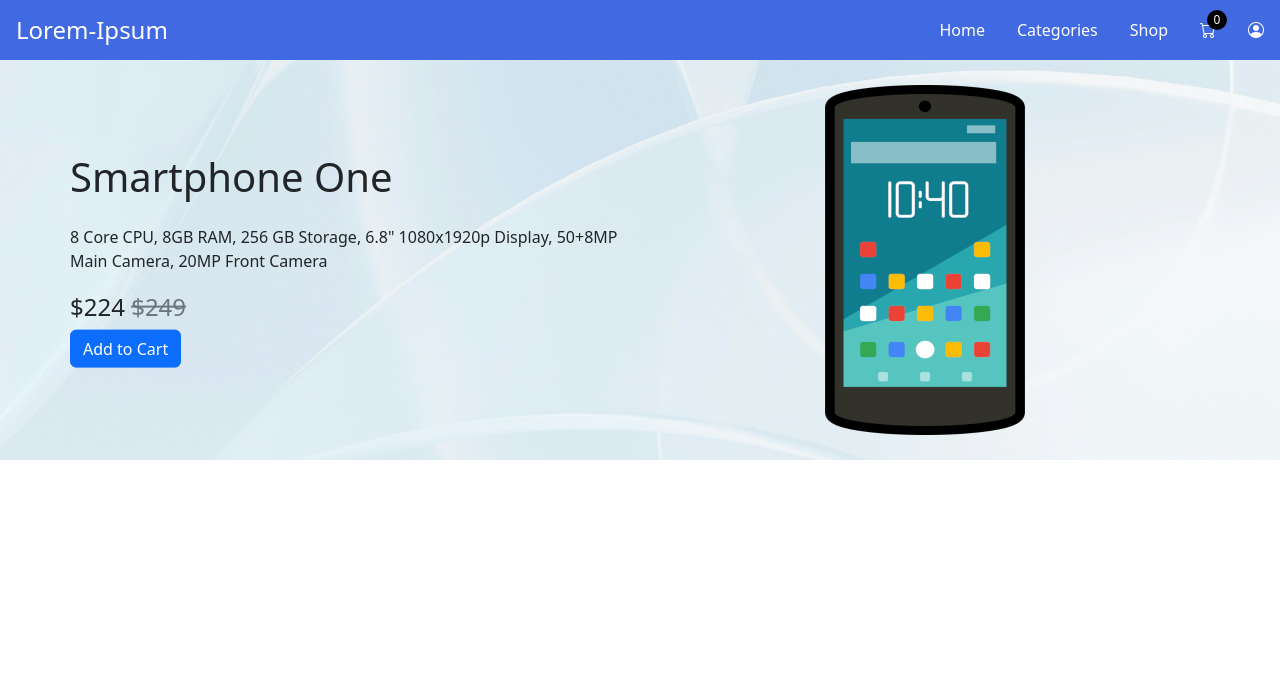
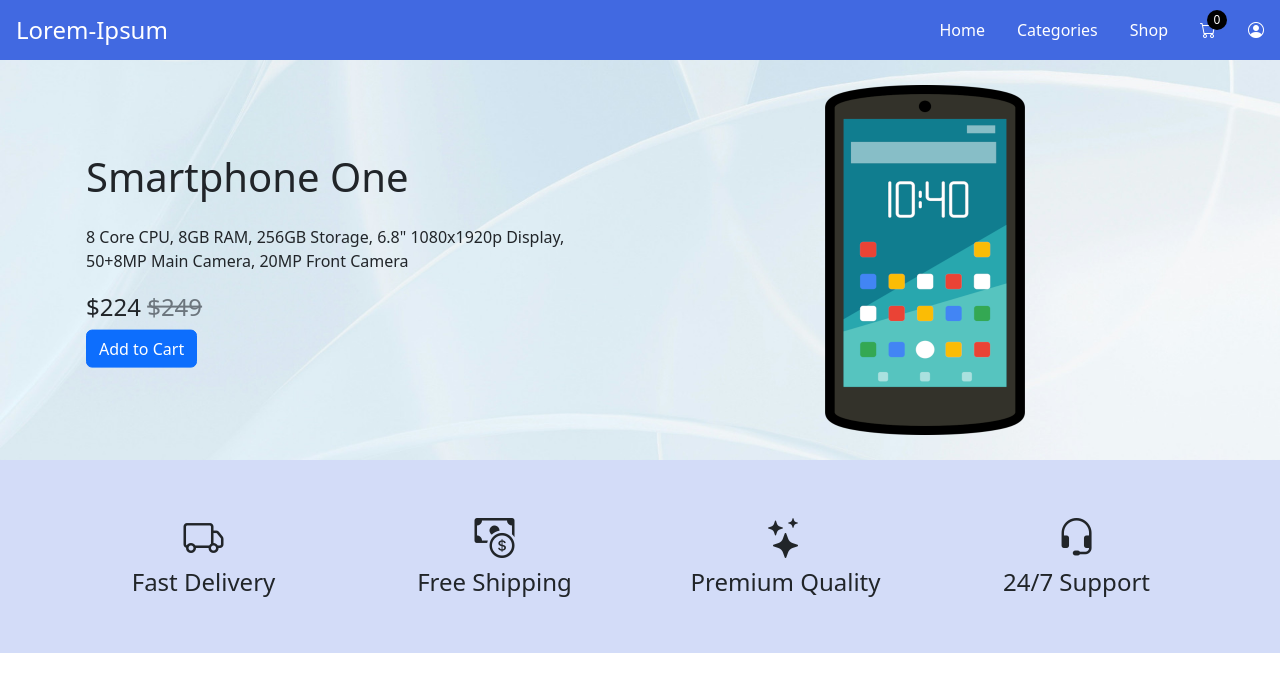
Before and after one commit to rashid-dev42/mern-stack-ecommerce, a React (Vite) app in the folder frontend/: page / in a window 1280 px wide. Shown: the top 692 px of the page. Built offline with nearby package versions, Linux system fonts and the light colour scheme.

Commit message:
add why choose us section to Home page

```diff
--- a/frontend/src/pages/home/Home.css
+++ b/frontend/src/pages/home/Home.css
@@ -1,3 +1,4 @@
+/* Style Hero Section */
 .Home-heroSection {
   height: 400px;
   background-image: url("../../assets/bg-image-1_1920x1081.jpg");
@@ -33,6 +34,14 @@
   transform: translate(-50%, -50%);
 }
 
+/* ------------------------------ */
+
+/* Style Why Choose Us Section */
+/* wcus = why choose us section */
+.Home-wcus {
+  background-color: var(--color-8);
+}
+
 @media only screen and (max-width: 768px) {
   .Home-heroSection {
     height: 800px;
--- a/frontend/src/pages/home/Home.jsx
+++ b/frontend/src/pages/home/Home.jsx
@@ -12,9 +12,9 @@ const Home = () => {
             <div className="Home-hsc1 col-12 col-md-6 p-0">
               <div className="position-relative h-100">
                 {/* hspi = hero section product info */}
-                <div className="Home-hspi">
+                <div className="Home-hspi px-3">
                   <h1 className="pb-3">Smartphone One</h1>
-                  <p className="pb-1">8 Core CPU, 8GB RAM, 256 GB Storage, 6.8" 1080x1920p Display, 50+8MP Main Camera, 20MP Front Camera</p>
+                  <p className="pb-1">8 Core CPU, 8GB RAM, 256GB Storage, 6.8" 1080x1920p Display, 50+8MP Main Camera, 20MP Front Camera</p>
                   <h4>$224 <strike className="text-secondary">$249</strike></h4>
                   <button className="btn btn-primary">Add to Cart</button>
                 </div>
@@ -30,6 +30,39 @@ const Home = () => {
           </div>
         </div>
       </div>
+
+      {/* Why Choose Us Section */}
+      {/* wcus = why choose us section */}
+      <div className="Home-wcus">
+        <div className="container py-5">
+          <div className="row g-5">
+            <div className="col-12 col-sm-6 col-lg-3 text-center">
+              <div>
+                <div><i className="bi bi-truck fs-1"></i></div>
+                <h4>Fast Delivery</h4>
+              </div>
+            </div>
+            <div className="col-12 col-sm-6 col-lg-3 text-center">
+              <div>
+                <div><i className="bi bi-cash-coin fs-1"></i></div>
+                <h4>Free Shipping</h4>
+              </div>
+            </div>
+            <div className="col-12 col-sm-6 col-lg-3 text-center">
+              <div>
+                <div><i className="bi bi-stars fs-1"></i></div>
+                <h4>Premium Quality</h4>
+              </div>
+            </div>
+            <div className="col-12 col-sm-6 col-lg-3 text-center">
+              <div>
+                <div><i className="bi bi-headset fs-1"></i></div>
+                <h4>24/7 Support</h4>
+              </div>
+            </div>
+          </div>
+        </div>
+      </div>
     </div>
   );
 };
```
